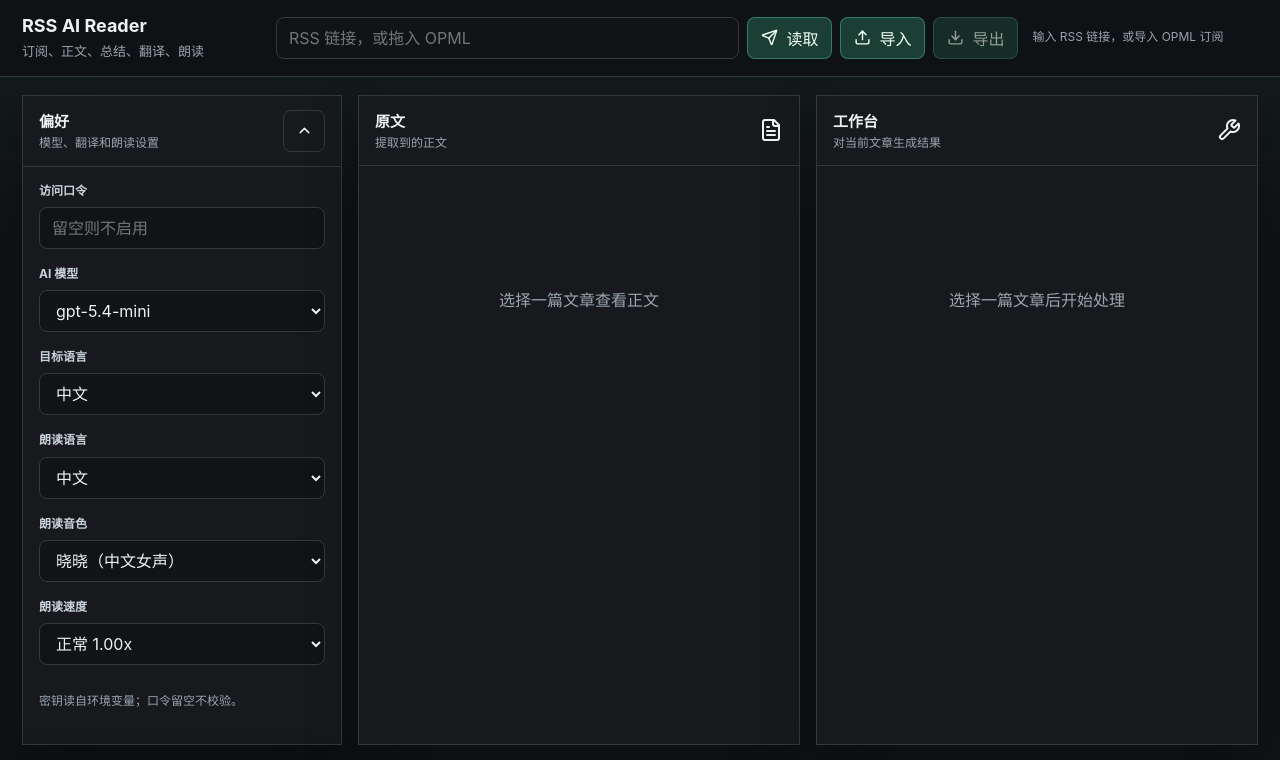
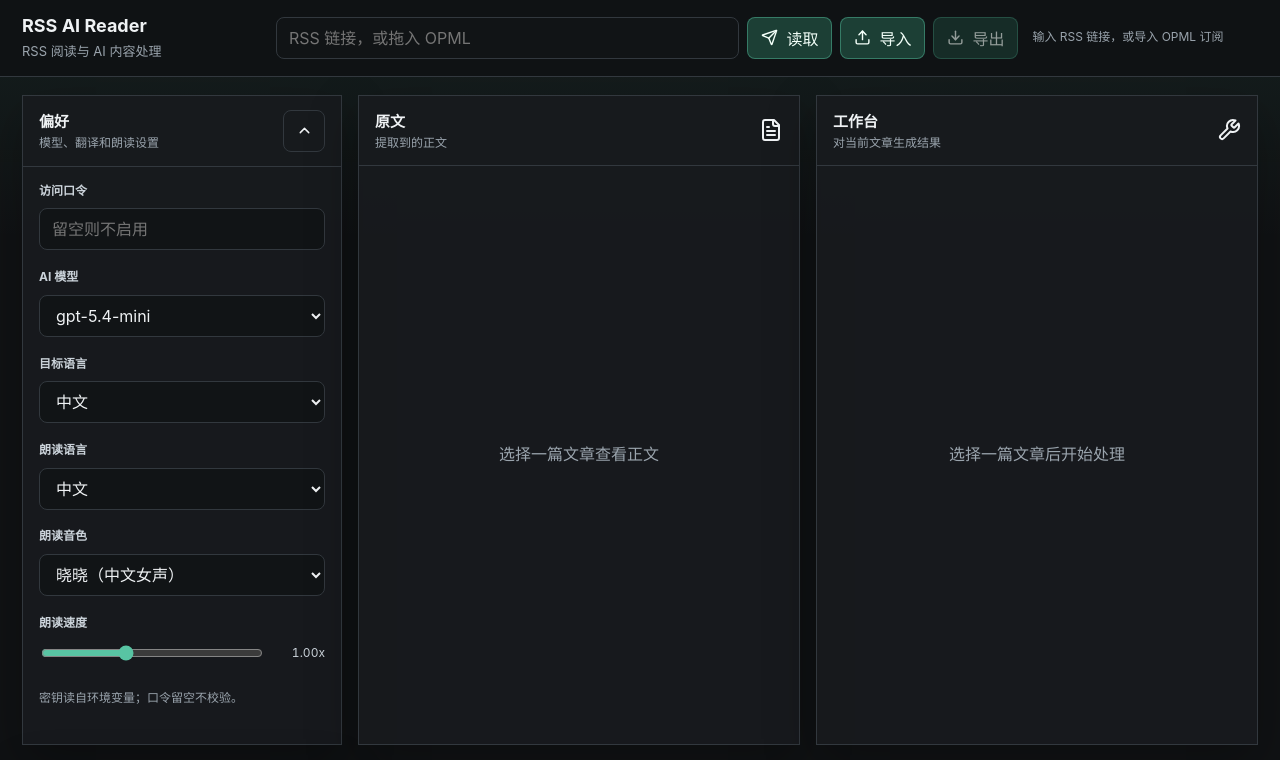
Before and after one commit to deanxizian/rss_web, a Next.js app: page / in a window 1280 px wide. Shown: the top 760 px of the page. Built offline with nearby package versions, Linux system fonts and the light colour scheme.

Commit message:
Refine reader copy and layout

```diff
--- a/app/globals.css
+++ b/app/globals.css
@@ -331,6 +331,25 @@ a {
   color: var(--soft);
   font-size: 12px;
   font-weight: 650;
+}
+
+.range-row {
+  display: grid;
+  grid-template-columns: minmax(0, 1fr) 54px;
+  gap: 10px;
+  align-items: center;
+}
+
+.range-input {
+  width: 100%;
+  accent-color: var(--accent);
+}
+
+.range-value {
+  color: var(--soft);
+  font-size: 12px;
+  font-variant-numeric: tabular-nums;
+  text-align: right;
 }
 
 .hint {
@@ -861,6 +880,22 @@ a {
     overflow: hidden;
   }
 
+  .feed-panel > .empty {
+    flex: 1;
+    min-height: 0;
+  }
+
+  .empty-panel-body {
+    display: flex;
+    padding: 0;
+  }
+
+  .empty-panel-body > .empty {
+    flex: 1;
+    width: 100%;
+    min-height: 0;
+  }
+
   .original-panel .article-detail {
     height: 100%;
     grid-template-rows: auto minmax(0, 1fr);
@@ -922,17 +957,6 @@ a {
   .feed-panel .article-list-wrap {
     flex: 1;
     max-height: none;
-  }
-
-  .settings-panel.expanded {
-    min-height: var(--viewport-panel-height);
-    height: auto;
-    overflow: visible;
-  }
-
-  .settings-panel.expanded .panel-body {
-    flex: 0 0 auto;
-    overflow: visible;
   }
 }
 
--- a/app/page.tsx
+++ b/app/page.tsx
@@ -31,7 +31,6 @@ import {
   azureVoiceOptions,
   openAIModelOptions,
   speechLanguageOptions,
-  speechRateOptions,
   translationLanguageOptions,
 } from "@/lib/options";
 
@@ -94,7 +93,7 @@ const defaultSettings: SettingsState = {
   targetLanguage: translationLanguageOptions[0].value,
   azureVoice: azureVoiceOptions[0].value,
   speechLanguage: azureVoiceOptions[0].language,
-  speechRate: speechRateOptions[1].value,
+  speechRate: 1,
 };
 
 function getDefaultVoiceForLanguage(language: string) {
@@ -102,17 +101,6 @@ function getDefaultVoiceForLanguage(language: string) {
     azureVoiceOptions.find((option) => option.language === language) ??
     azureVoiceOptions[0]
   );
-}
-
-function normalizeSpeechRateSetting(value: unknown) {
-  const rate = Number(value);
-  if (!Number.isFinite(rate)) return defaultSettings.speechRate;
-
-  return speechRateOptions.reduce((closest, option) => {
-    return Math.abs(option.value - rate) < Math.abs(closest - rate)
-      ? option.value
-      : closest;
-  }, defaultSettings.speechRate);
 }
 
 function normalizeSettings(settings: Partial<SettingsState>): SettingsState {
@@ -126,7 +114,7 @@ function normalizeSettings(settings: Partial<SettingsState>): SettingsState {
     (option) =>
       option.value === settings.azureVoice && option.language === speechLanguage,
   );
-  const speechRate = normalizeSpeechRateSetting(settings.speechRate);
+  const speechRate = Number(settings.speechRate);
 
   return {
     ...defaultSettings,
@@ -137,7 +125,9 @@ function normalizeSettings(settings: Partial<SettingsState>): SettingsState {
       ? (settings.openaiModel ?? defaultSettings.openaiModel)
       : defaultSettings.openaiModel,
     speechLanguage,
-    speechRate,
+    speechRate: Number.isFinite(speechRate)
+      ? Math.min(1.5, Math.max(0.7, speechRate))
+      : defaultSettings.speechRate,
     azureVoice: voiceMatchesLanguage
       ? (settings.azureVoice ?? getDefaultVoiceForLanguage(speechLanguage).value)
       : getDefaultVoiceForLanguage(speechLanguage).value,
@@ -1012,7 +1002,7 @@ export default function Home() {
         <div className="topbar-inner">
             <div className="brand">
               <h1 className="brand-title">RSS AI Reader</h1>
-            <p className="brand-subtitle">订阅、正文、总结、翻译、朗读</p>
+            <p className="brand-subtitle">RSS 阅读与 AI 内容处理</p>
           </div>
 
           <form
@@ -1216,8 +1206,13 @@ export default function Home() {
 
                 <label className="setting-row">
                   <span className="label">朗读速度</span>
-                  <select
-                    className="select"
+                  <div className="range-row">
+                    <input
+                      className="range-input"
+                      type="range"
+                      min="0.7"
+                      max="1.5"
+                      step="0.05"
                       value={settings.speechRate}
                       onChange={(event) =>
                         setSettings((current) => ({
@@ -1225,13 +1220,11 @@ export default function Home() {
                           speechRate: Number(event.target.value),
                         }))
                       }
-                  >
-                    {speechRateOptions.map((option) => (
-                      <option key={option.value} value={option.value}>
-                        {option.label}
-                      </option>
-                    ))}
-                  </select>
+                    />
+                    <span className="range-value">
+                      {settings.speechRate.toFixed(2)}x
+                    </span>
+                  </div>
                 </label>
 
                 <p className="hint">
@@ -1343,7 +1336,7 @@ export default function Home() {
               <FileText aria-hidden="true" />
             </div>
 
-            <div className="panel-body">
+            <div className={`panel-body ${selectedItem ? "" : "empty-panel-body"}`}>
               {selectedItem ? (
                 <article className="article-detail">
                   <div>
@@ -1385,7 +1378,7 @@ export default function Home() {
               <Wrench aria-hidden="true" />
             </div>
 
-            <div className="panel-body">
+            <div className={`panel-body ${selectedItem ? "" : "empty-panel-body"}`}>
               {selectedItem ? (
                 <div className="window-grid">
                   <section className="tool-window" aria-label="总结模块">
--- a/lib/options.ts
+++ b/lib/options.ts
@@ -47,11 +47,3 @@ export const speechLanguageOptions = [
   { value: "zh-CN", label: "中文" },
   { value: "en-US", label: "英文" },
 ] as const;
-
-export const speechRateOptions = [
-  { value: 0.85, label: "稍慢 0.85x" },
-  { value: 1, label: "正常 1.00x" },
-  { value: 1.15, label: "稍快 1.15x" },
-  { value: 1.3, label: "快速 1.30x" },
-  { value: 1.5, label: "很快 1.50x" },
-] as const;
```
Also changed, not shown: 1 other file (tests, documents, lock files or other folders). Lines whose indentation alone changed are shown as unchanged.
